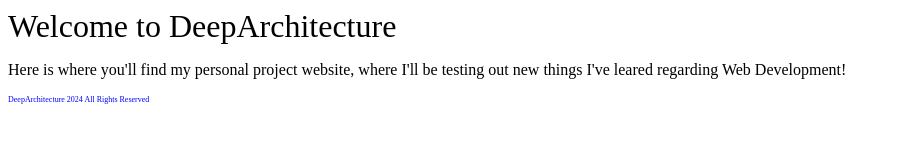
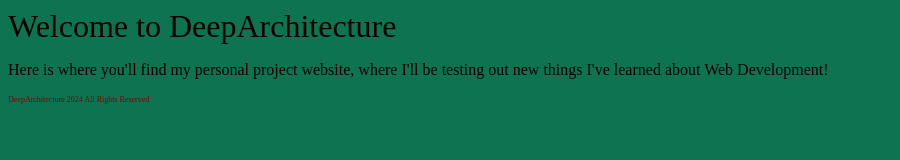
Before and after one commit to DeepArchitecture/deeparchitecture.github.io, a plain HTML site: page index.html in a window 1280 px wide. Shown: the whole page, without its empty margins (0-900 px from the left). Drawn offline with Linux system fonts and the light colour scheme.

Commit message:
making sure css works

```diff
--- a/app.css
+++ b/app.css
@@ -1,3 +1,7 @@
+body {
+	background-color: hsl(160, 80%, 25%);
+}
+
 .title {
 	font-weight: 500;
 	margin: 0 auto;
@@ -5,5 +9,5 @@
 
 .footer {
 	font-size: 8px;
-	color: blue;
+	color: maroon;
 }
--- a/index.html
+++ b/index.html
@@ -7,7 +7,7 @@
   </head>
   <body>
     <h1 class="title">Welcome to DeepArchitecture</h1>
-    <p>Here is where you'll find my personal project website, where I'll be testing out new things I've leared regarding Web Development!</p>
+    <p>Here is where you'll find my personal project website, where I'll be testing out new things I've learned about Web Development!</p>
   </body>
   <footer class="footer">DeepArchitecture 2024 All Rights Reserved
   </footer>
```
